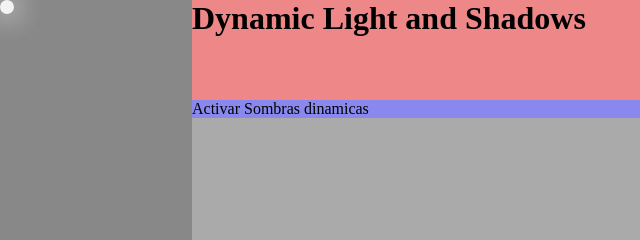
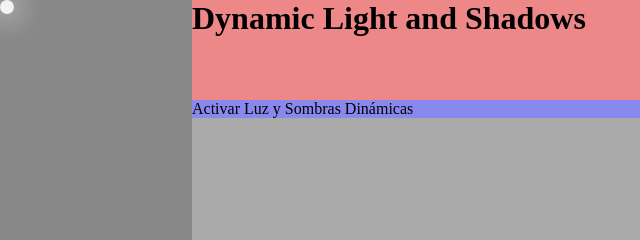
Before and after one commit to almadagaspar/dynamic-light-and-shadows, a plain HTML site: page index.html in a window 1280 px wide. Shown: the top 240 px of the page, 0-640 px from the left. Drawn offline with Linux system fonts and the light colour scheme.

Commit message:
Modificada la importación del css.

```diff
--- a/index.html
+++ b/index.html
@@ -4,6 +4,7 @@
     <meta charset="UTF-8">
     <meta name="viewport" content="width=device-width, initial-scale=1.0">
     <title>Dynamic Light and Shadows</title>
+    <link rel="stylesheet" href="./styles.css">
 </head>
 <body>
     <div id="light"> </div>
@@ -15,7 +16,7 @@
         </header>
 
         <nav>
-            <span>Activar Sombras dinamicas</span>
+            <span>Activar Luz y Sombras Dinámicas</span>
         </nav>
 
         <section>
@@ -75,7 +76,6 @@
             Gaspar Almada &copy; 2022
         </footer>
     </div>
-    <link rel="stylesheet" href="./styles.css">
 
     <!-- <script type="text/javascript" src="./index.js"> </script> -->
 </body>
```
